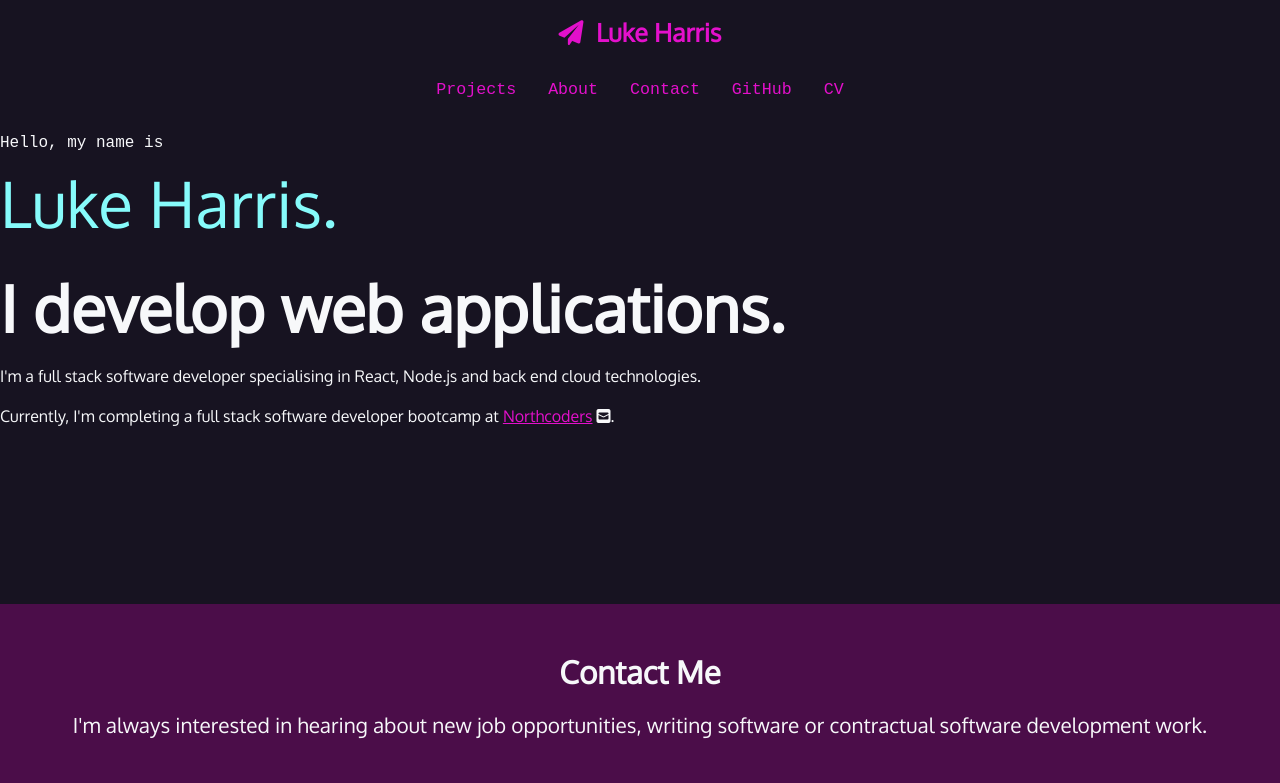
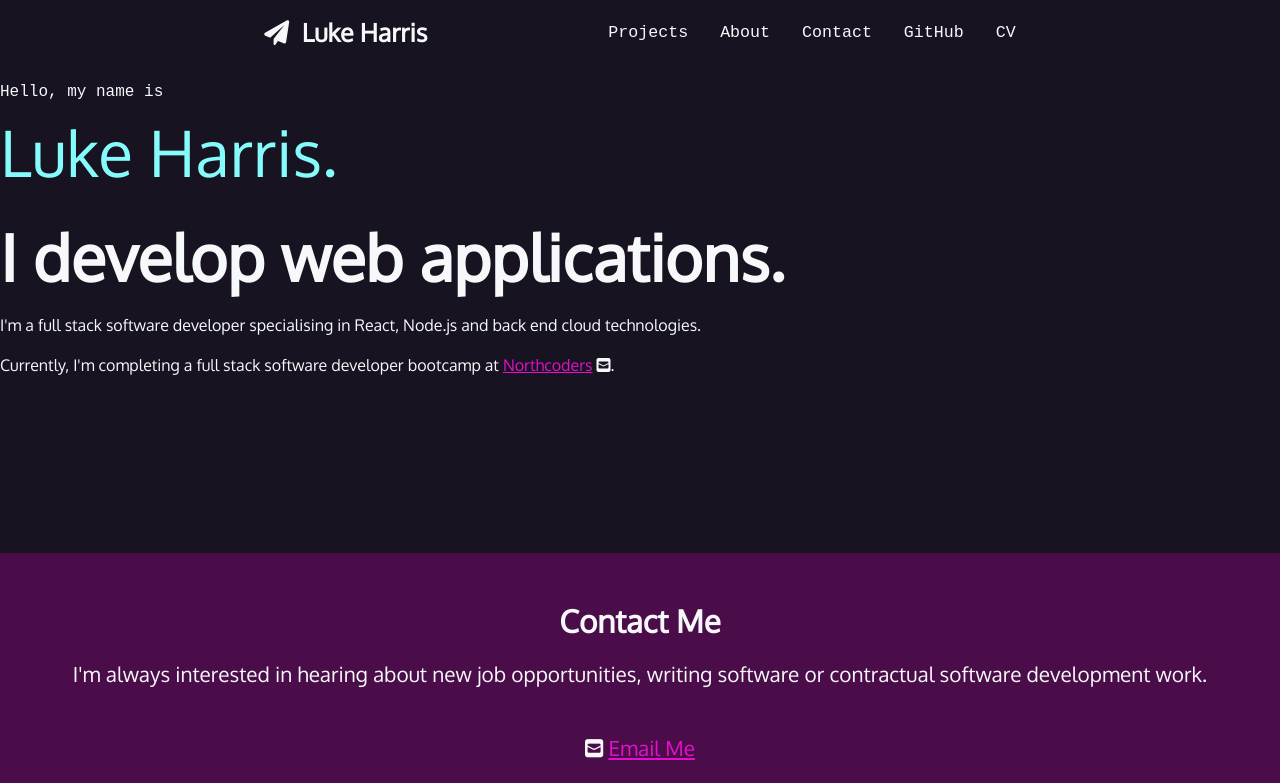
Before and after one commit to LukasHarris/lukasharris.github.io, a plain HTML site: page index.html in a window 1280 px wide. Shown: the top 783 px of the page. Drawn offline with Linux system fonts and the light colour scheme; a web font is replaced by a local one.

Commit message:
(feat.) Fixed Nav bar normal colour style

```diff
--- a/css/styles.css
+++ b/css/styles.css
@@ -111,19 +111,21 @@ nav {
 
   /* Remove style for desktop > 768px*/
   nav li:first-child {
-      text-align: left;
-      /* flex-basis: 20%; */
-    /* border: 1px solid var(--error-colour); */
+    /* text-align: left;
+    flex-basis: 25%; */
+    /*border: 1px solid var(--hotmag); */
+    flex-basis: 100%;
+    text-align: center;
   }
 
   nav a {
-    color: var(--magenta);
+    color: var(--white);
     text-decoration: none;
     display: block;
   }
 
   nav a:hover {
-    color: var(--hotmag);
+    color: var(--magenta);
   }
 
 /* Footer Styles */
@@ -150,8 +152,8 @@ footer ul {
     /* body {
       background-color: var(--colour5);
     } */
-    nav li:first-child {
-        text-align: center;
-        flex-basis: 100%;
+     nav li:first-child {
+        flex-basis: 25%;
+        text-align: left;
     }
   }
```
